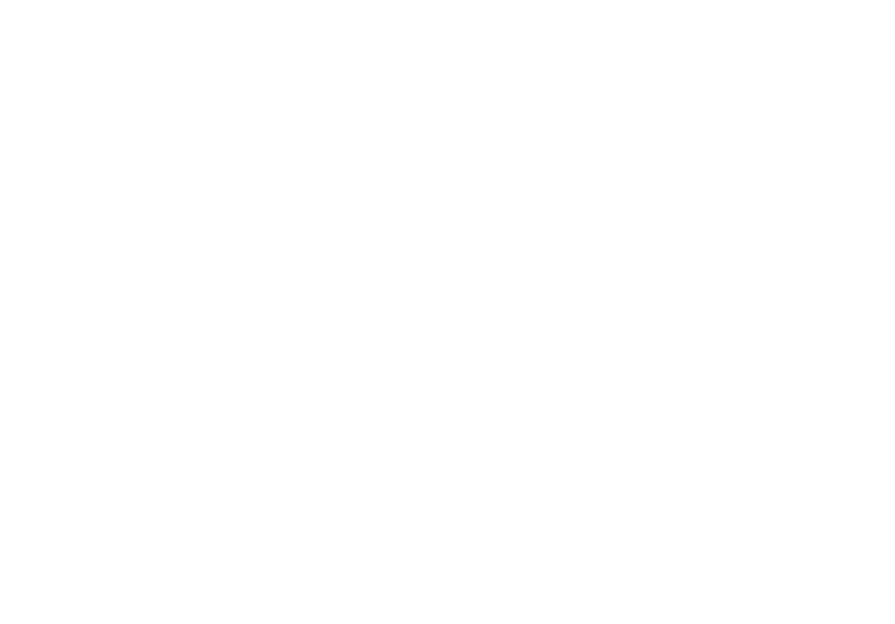
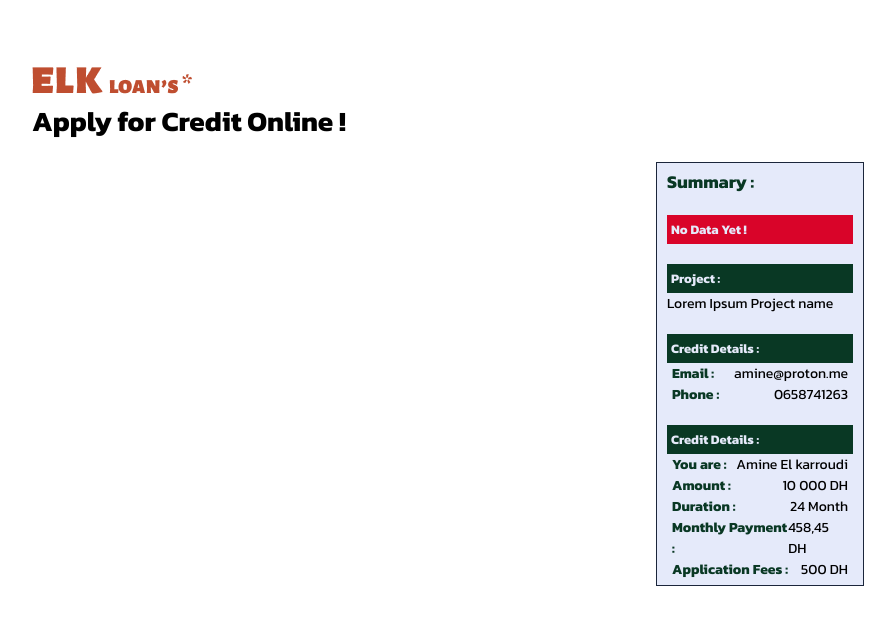
Before and after one commit to Elkarroudi/LoanUi, a website: page index.html in a window 1280 px wide. Shown: the whole page, without its empty margins (192-1087 px from the left). Drawn offline with Linux system fonts and the light colour scheme.

Commit message:
Finish Summary Card

```diff
--- a/index.html
+++ b/index.html
@@ -2,9 +2,60 @@
 <html lang="en">
 <head>
     <meta charset="UTF-8">
+
+    <!-- CSS Files -->
+    <link rel="stylesheet" href="styles/index.css">
     <title>Loan App</title>
 </head>
-<body>
+<body class="container" >
 
+    <main>
+        <header>
+            <a href="" > <img src="styles/img/logo.png" alt="Elk Loan's Logo" /></a>
+            <h1>Apply for Credit Online !</h1>
+        </header>
+
+        <section id="loan_form" >
+
+            <!-- TABS -->
+            <section class="tabs" >
+
+            </section>
+
+            <!-- SUMMARY -->
+            <section class="summary" >
+                <h2 class="title" >Summary :</h2>
+                <div class="contents" >
+
+                    <div class="information_section" >
+                        <h3 class="danger" > No Data Yet !</h3>
+                    </div>
+
+                    <div class="information_section" >
+                        <h3> Project :</h3>
+                        <p>Lorem Ipsum Project name</p>
+                    </div>
+
+                    <div class="information_section" >
+                        <h3> Credit Details :</h3>
+                        <div><p class="title" >Email :</p> <p>amine@proton.me</p></div>
+                        <div><p class="title" >Phone :</p> <p>0658741263</p></div>
+                    </div>
+
+                    <div class="information_section" >
+                        <h3> Credit Details :</h3>
+                        <div><p class="title" >You are :</p> <p>Amine El karroudi</p></div>
+                        <div><p class="title" >Amount :</p> <p>10 000 DH</p></div>
+                        <div><p class="title" >Duration :</p> <p>24 Month</p></div>
+                        <div><p class="title" >Monthly Payment :</p> <p>458,45 DH</p></div>
+                        <div><p class="title" >Application Fees :</p> <p>500 DH</p></div>
+                    </div>
+
+                </div>
+            </section>
+            <!-- END SUMMARY -->
+
+        </section>
+    </main>
 </body>
 </html>
--- a/styles/scss/_global_rules.scss
+++ b/styles/scss/_global_rules.scss
@@ -25,7 +25,7 @@ h1 { font-size: 28px; }
 h2 { font-size: 18px; }
 h3 {
   font-size: 13px;
-  background-color: $primary;
+  background-color: $third;
   color: $light_gray;
   padding: 5px 4px;
 }
--- /dev/null
+++ b/styles/scss/index.scss
@@ -0,0 +1,37 @@
+
+@import "global_rules";
+
+main { margin-top: 8%; }
+#loan_form {
+  width: 100%;
+  margin-top: 20px;
+  display: flex;
+  justify-content: space-between;
+  align-items: start;
+}
+
+
+
+// Summary Css =========
+.summary {
+  width: 25%;
+  background-color: $light_gray;
+  border: 1px solid $dark ;
+  padding: 5px 10px;
+}
+.summary .title { color: $third; }
+.summary .contents {
+  margin-top: 20px;
+  display: flex;
+  flex-direction: column;
+  gap: 20px;
+}
+.summary .contents .information_section div {
+  display: flex;
+  justify-content: space-between;
+  padding: 0 5px;
+}
+.summary .contents .information_section .title {
+  font-weight: bold;
+  color: $third;
+}
```
Also changed, not shown: styles/img/logo.png (added), styles/index.css (added), 1 other file.
